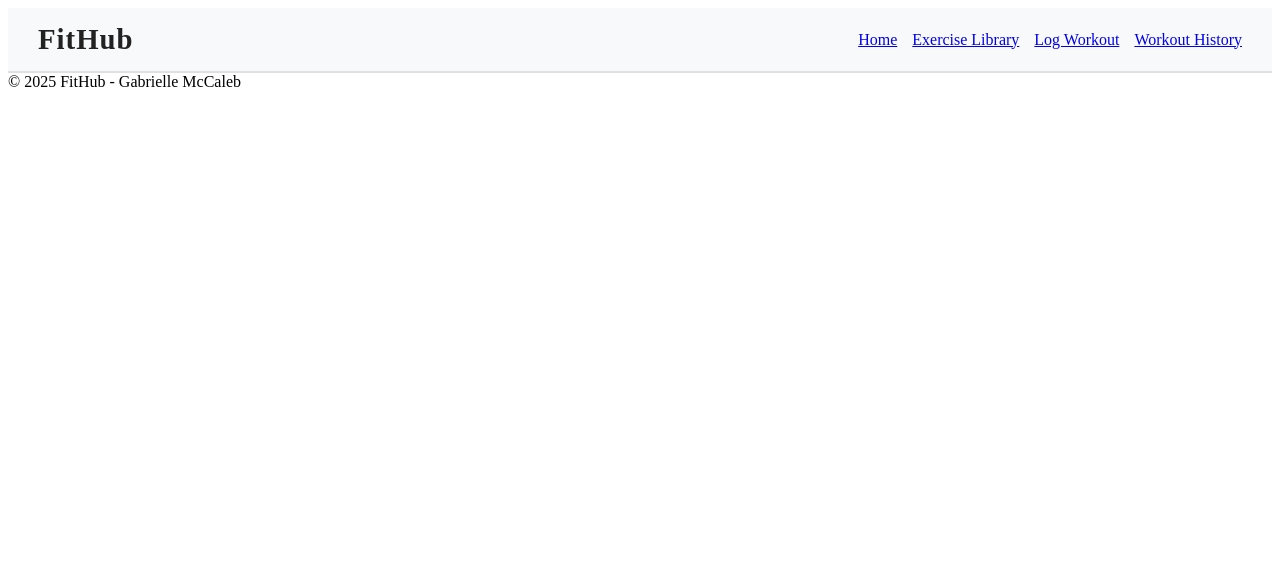
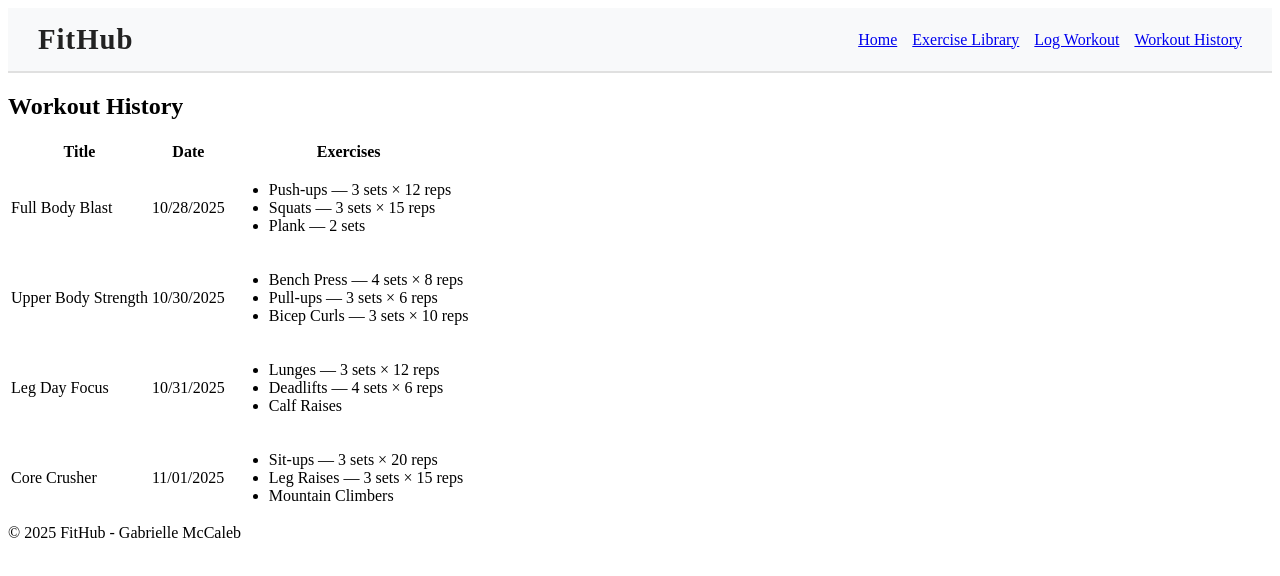
Before and after one commit to gmccaleb/unit-1-project-FitHub, a React (Vite) app in the folder fit-hub/: page /Workout-History in a window 1280 px wide. Shown: the top 576 px of the page. Built offline with nearby package versions, Linux system fonts and the light colour scheme.

Commit message:
added mock workout data and formatted Workout History

```diff
--- a/fit-hub/src/components/ExerciseLibrary.jsx
+++ b/fit-hub/src/components/ExerciseLibrary.jsx
@@ -2,9 +2,9 @@ import React from 'react'
 
 function ExerciseLibrary() {
     return (
-        <div>
+        <main>
 
-        </div>
+        </main>
     )
 }
 
--- a/fit-hub/src/components/WorkOutHistory.jsx
+++ b/fit-hub/src/components/WorkOutHistory.jsx
@@ -1,11 +1,95 @@
-import React from 'react'
+import React from "react";
 
 function WorkOutHistory() {
-    return (
-        <div>
+  const mockWorkouts = [
+    {
+      id: 1730400000001,
+      title: "Full Body Blast",
+      date: "10/28/2025",
+      exercises: [
+        { name: "Push-ups", sets: "3", reps: "12" },
+        { name: "Squats", sets: "3", reps: "15" },
+        { name: "Plank", sets: "2", reps: "" },
+      ],
+    },
+    {
+      id: 1730400000002,
+      title: "Upper Body Strength",
+      date: "10/30/2025",
+      exercises: [
+        { name: "Bench Press", sets: "4", reps: "8" },
+        { name: "Pull-ups", sets: "3", reps: "6" },
+        { name: "Bicep Curls", sets: "3", reps: "10" },
+      ],
+    },
+    {
+      id: 1730400000003,
+      title: "Leg Day Focus",
+      date: "10/31/2025",
+      exercises: [
+        { name: "Lunges", sets: "3", reps: "12" },
+        { name: "Deadlifts", sets: "4", reps: "6" },
+        { name: "Calf Raises", sets: "", reps: "" },
+      ],
+    },
+    {
+      id: 1730400000004,
+      title: "Core Crusher",
+      date: "11/01/2025",
+      exercises: [
+        { name: "Sit-ups", sets: "3", reps: "20" },
+        { name: "Leg Raises", sets: "3", reps: "15" },
+        { name: "Mountain Climbers", sets: "", reps: "" },
+      ],
+    },
+  ];
 
-        </div>
-    )
+  return (
+    <main>
+      <h2>Workout History</h2>
+      <section>
+        {mockWorkouts.length === 0 ? (
+          <p>No workouts loaded</p>
+        ) : (
+          <table>
+            <thead>
+              <tr>
+                <th>Title</th>
+                <th>Date</th>
+                <th>Exercises</th>
+              </tr>
+            </thead>
+            <tbody>
+              {mockWorkouts.map((workout) => (
+                <tr key={workout.id}>
+                  <td>{workout.title}</td>
+                  <td>{workout.date}</td>
+                  <td>
+                    <ul>
+                      {workout.exercises.map((exercise, index) => {
+                        const details = [];
+                        if (exercise.sets)
+                          details.push(`${exercise.sets} sets`);
+                        if (exercise.reps)
+                          details.push(`${exercise.reps} reps`);
+
+                        return (
+                          <li key={index}>
+                            {exercise.name}
+                            {details.length > 0 && ` — ${details.join(" × ")}`}
+                          </li>
+                        );
+                      })}
+                    </ul>
+                  </td>
+                </tr>
+              ))}
+            </tbody>
+          </table>
+        )}
+      </section>
+    </main>
+  );
 }
 
-export default WorkOutHistory
+export default WorkOutHistory;
```
